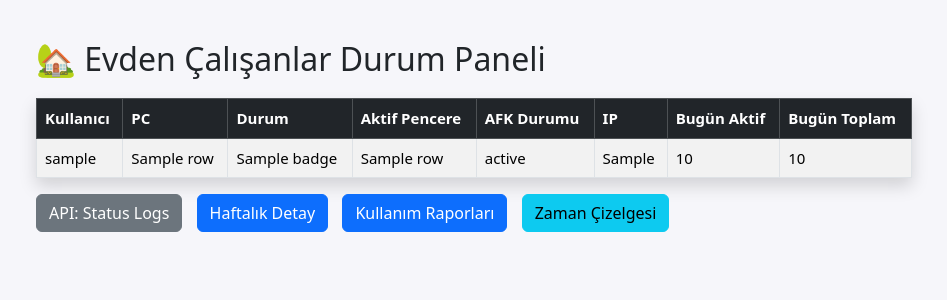
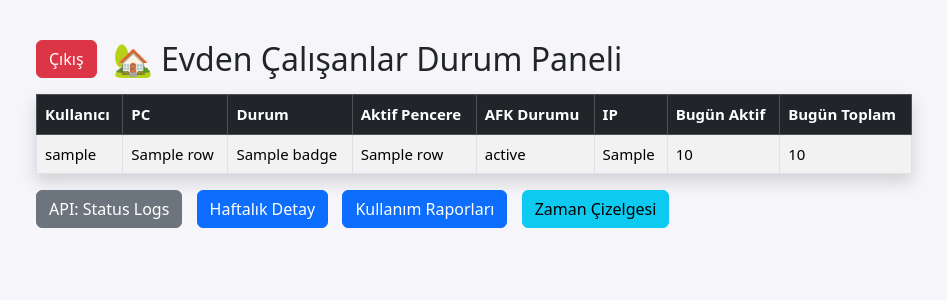
Before and after one commit to hihancioglu/awlog-server, a Flask app: template templates/index.html in a window 1280 px wide. Shown: the top 300 px of the page, without its empty margins (166-1113 px from the left). Run offline with Flask 3, Linux system fonts and the light colour scheme; the template is opened without the code that fills it: most values are stand-ins (such as "Sample title", 1, 10 or a date in 2020).

Commit message:
Add logout button on dashboard

```diff
--- a/templates/index.html
+++ b/templates/index.html
@@ -12,7 +12,10 @@
 </head>
 <body>
 <div class="container">
-  <h2>🏡 Evden Çalışanlar Durum Paneli</h2>
+  <div class="d-flex align-items-center mb-3">
+    <a class="btn btn-danger me-3" href="/logout">Çıkış</a>
+    <h2 class="mb-0">🏡 Evden Çalışanlar Durum Paneli</h2>
+  </div>
   <table class="table table-bordered table-striped shadow">
     <thead class="table-dark">
         <tr>
```
